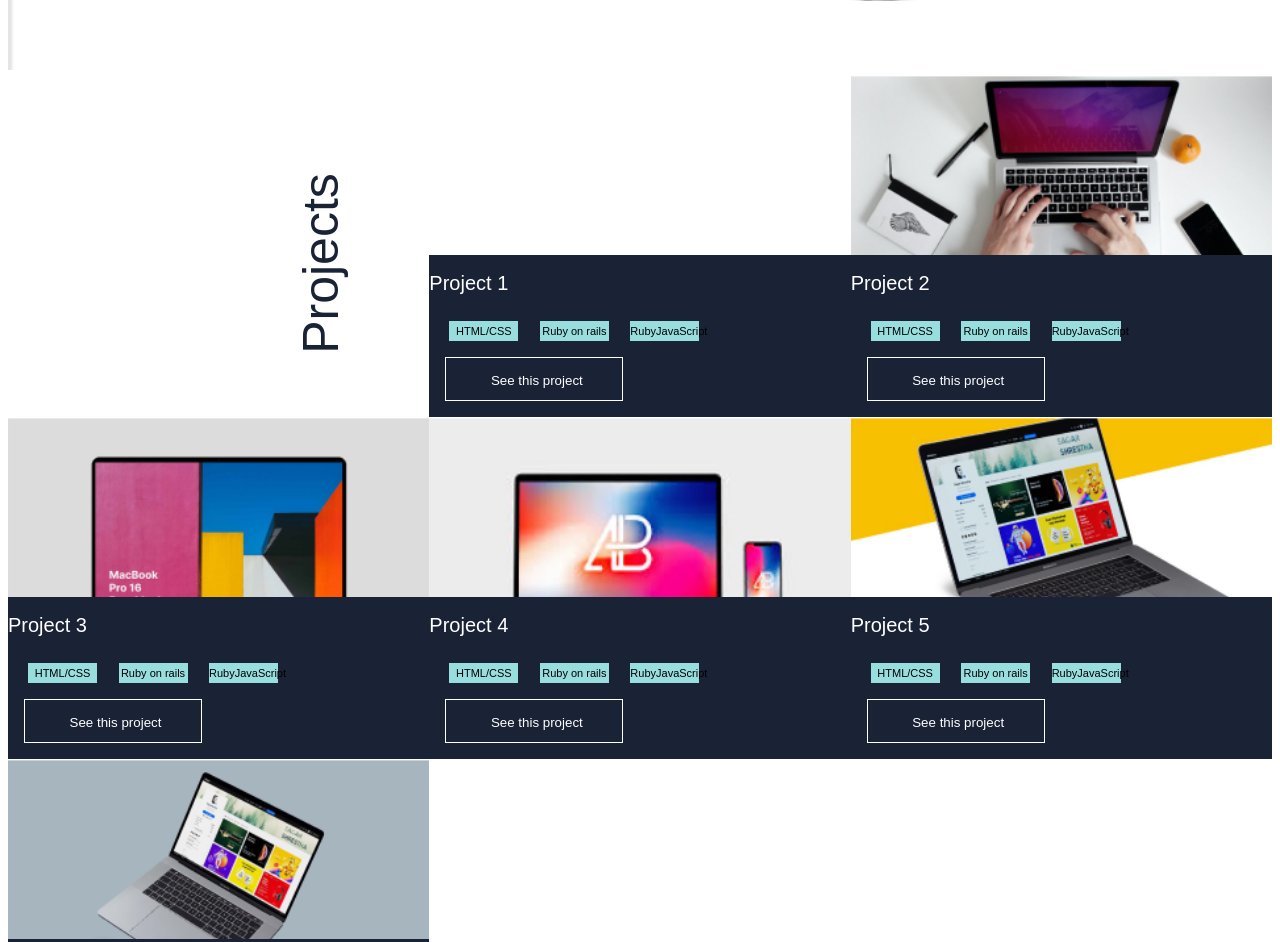
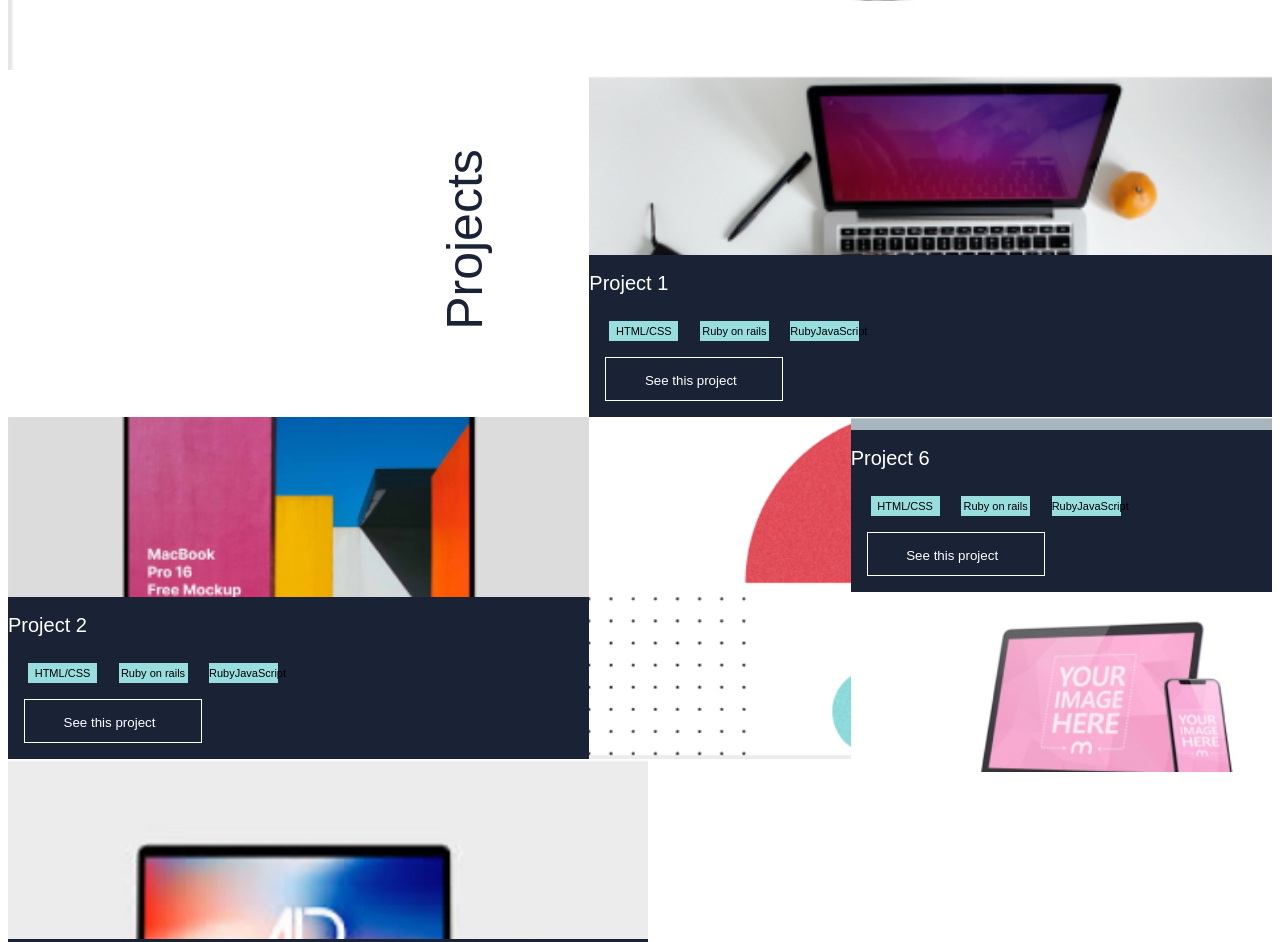
Before and after one commit to VaneCode/portfolio-mobile, a plain HTML site: page index.html in a window 1280 px wide. Shown: the part 2536-3478 px from the top of the page. Drawn offline with Linux system fonts and the light colour scheme.

Commit message:
Fix layout works section desktop

```diff
--- a/index.html
+++ b/index.html
@@ -210,6 +210,9 @@
              <div class="div-title vertical-align">
                 <h2 class="text-titleH2 text-title">Projects</h2>
             </div>
+            <!--Decoration divs-->
+            <div class="deco-work-1"></div>
+            <div class="deco-work-2"></div>
         </section>
         <!--About section-->
         <section id="about-section" class="grid-about">
--- a/main.js
+++ b/main.js
@@ -17,7 +17,7 @@ menuOption.onclick = function () { closeMenu(); };
 //Projects array objects
 const projects = [
   {
-    projectID: 0,
+    projectID: 1,
     name: 'Project 1',
     featuredImage: 'images/project_1.jpg',
     technologies: ['HTML/CSS', 'Ruby on rails', 'RubyJavaScript'],
@@ -25,7 +25,7 @@ const projects = [
     linkSource: 'www.github.com'
   },
   {
-    projectID: 1,
+    projectID: 2,
     name: 'Project 2',
     featuredImage: 'images/project_2.jpg',
     technologies: ['HTML/CSS', 'Ruby on rails', 'RubyJavaScript'],
@@ -33,7 +33,7 @@ const projects = [
     linkSource: 'www.github.com'
   },
   {
-    projectID: 2,
+    projectID: 3,
     name: 'Project 3',
     featuredImage: 'images/project_3.jpg',
     technologies: ['HTML/CSS', 'Ruby on rails', 'RubyJavaScript'],
@@ -41,7 +41,7 @@ const projects = [
     linkSource: 'www.github.com'
   },
   {
-    projectID: 3,
+    projectID: 4,
     name: 'Project 4',
     featuredImage: 'images/project_4.jpg',
     technologies: ['HTML/CSS', 'Ruby on rails', 'RubyJavaScript'],
@@ -49,7 +49,7 @@ const projects = [
     linkSource: 'www.github.com'
   },
   {
-    projectID: 4,
+    projectID: 5,
     name: 'Project 5',
     featuredImage: 'images/project_5.png',
     technologies: ['HTML/CSS', 'Ruby on rails', 'RubyJavaScript'],
@@ -57,7 +57,7 @@ const projects = [
     linkSource: 'www.github.com'
   },
   {
-    projectID: 5,
+    projectID: 6,
     name: 'Project 6',
     featuredImage: 'images/project_6.jpg',
     technologies: ['HTML/CSS', 'Ruby on rails', 'RubyJavaScript'],
@@ -72,6 +72,7 @@ projects.forEach((project, index) => {
   //Div projects
   let divProject = document.createElement('div');
   divProject.setAttribute("class", "container-work");
+  divProject.setAttribute('id',`project${project.projectID}`);
   //Div project image
   let divProjectImage = document.createElement('div');
   let classImg ="img-work img-work-source";
@@ -117,8 +118,8 @@ projects.forEach((project, index) => {
        let textbtnProject = document.createTextNode('See this project');
        let svgIcon = document.createElement('svg');
        svgIcon.setAttribute('class', "arrow_icon flex-button-icon");
+       btnProject.appendChild(textbtnProject);
        btnProject.appendChild(svgIcon);
-       btnProject.appendChild(textbtnProject);
        divBtnProject.appendChild(btnProject);
        divProject.appendChild(divBtnProject);
         //All divs inside of the Card div
```
